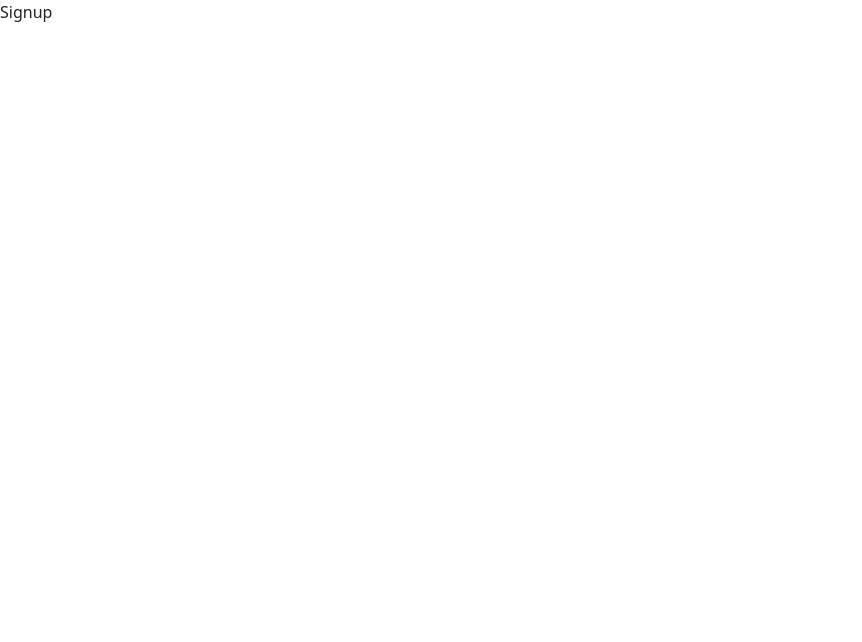
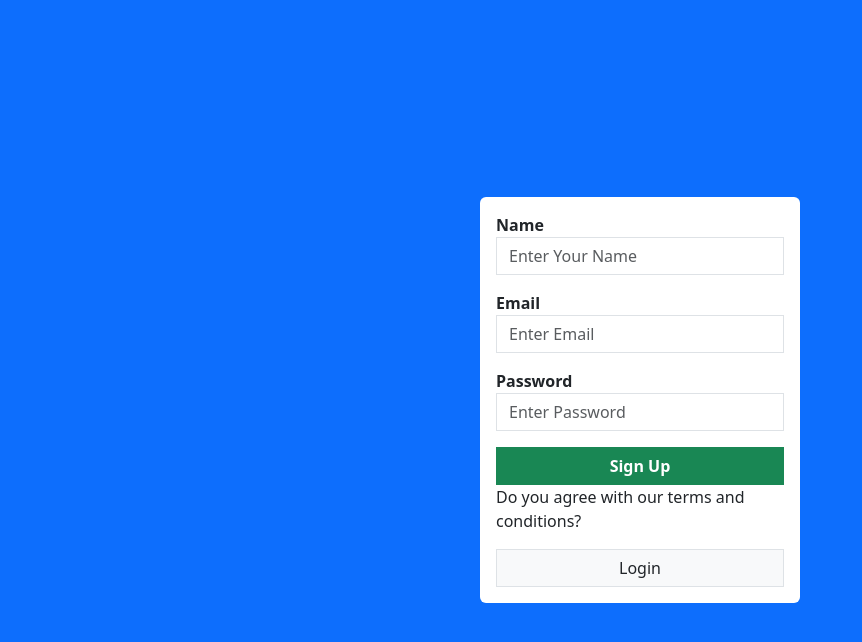
Before and after one commit to mark-kibo/My-duka, a React (Create React App) app in the folder inventory/: page /signup in a window 1280 px wide. Shown: the top 642 px of the page, without its empty margins (0-862 px from the left). Built offline with nearby package versions, Linux system fonts and the light colour scheme.

Commit message:
setting up signup form and linking routes to login

```diff
--- a/inventory/src/Signup.js
+++ b/inventory/src/Signup.js
@@ -1,9 +1,29 @@
 import React from 'react'
-
+import { Link } from 'react-router-dom'
 
 function Signup() {
   return (
-    <div>Signup</div>
+    <div className='d-flex justify-content-center align-items-center bg-primary vh-100'>
+        <div className='bg-white p-3 rounded w-25'>
+            <form action="">
+                <div className='mb-3'>
+                    <label htmlFor="name"><strong>Name</strong></label>
+                    <input type="text" placeholder='Enter Your Name' className='form-control rounded-0'/>
+                </div>
+                <div className='mb-3'>
+                    <label htmlFor="email"><strong>Email</strong></label>
+                    <input type="email" placeholder='Enter Email' className='form-control rounded-0'/>
+                </div>
+                <div className='mb-3'>
+                    <label htmlFor="password"><strong>Password</strong></label>
+                    <input type="password" placeholder='Enter Password' className='form-control rounded-0'/>
+                </div>
+                <button className='btn btn-success w-100 rounded-0'><strong>Sign Up</strong></button>
+                <p>Do you agree with our terms and conditions?</p>
+                <Link to="/"className='btn btn-default border w-100 bg-light rounded-0 text-decoration-none'>Login</Link>
+            </form>
+        </div>
+    </div>
   )
 }
 
```
